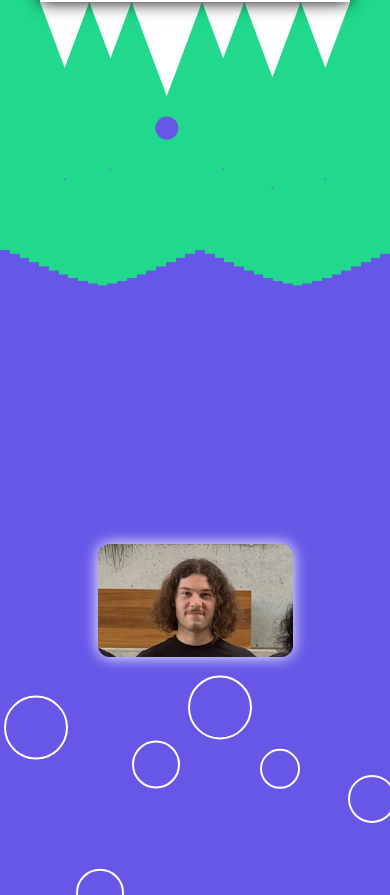
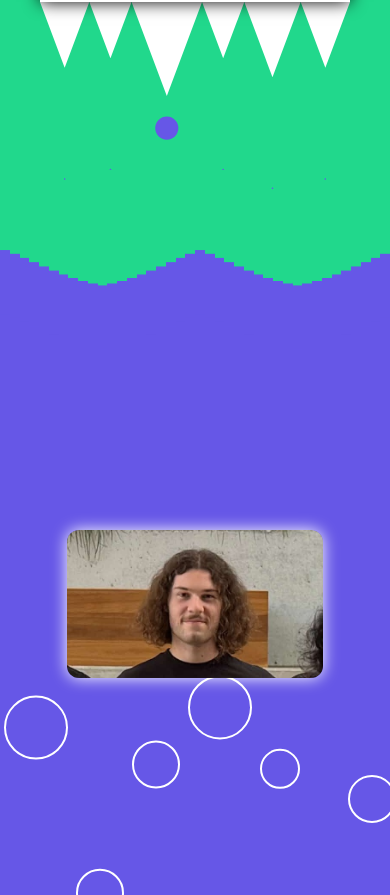
Before and after one commit to Games4Doritos/Personal-Website, a Next.js app: page /about in a window 390 px wide. Shown: the part 1282-2177 px from the top of the page. Built offline with nearby package versions, Linux system fonts and the light colour scheme.

Commit message:
Fixed About page image responsiveness

```diff
--- a/src/app/about/page.tsx
+++ b/src/app/about/page.tsx
@@ -48,7 +48,7 @@ const points: ReactElement[] = [
         <div className="px-[calc(10%-1.25rem)]">
         {experiences.map((experience, id) => (
             <div className="text-left pb-5" key={id}>
-                <p className="text-alt text-2xl absolute leading-5 "><b>&rarr;</b></p>
+                <p className="text-alt text-2xl absolute leading-5"><b>&rarr;</b></p>
                 <div className="pl-8">
                     {experience.title}
                     <Link href={experience.link} target="_blank" className="mx-1">
--- a/src/components/fluidBody.tsx
+++ b/src/components/fluidBody.tsx
@@ -90,8 +90,8 @@ export default function FluidBody({width}: props){
                 <div
                     className="h-150 w-full bg-alt flex justify-evenly m-0 overflow-clip items-center"
                 >
-                    <motion.div className="absolute z-1 max-w-1/2 max-h-72"
-                        //max height of image will be 3/5 * h
+                    <motion.div className="absolute z-1 min-w-64 w-1/2 max-w-149.5 flex justify-center"
+
                         animate={{
                             y:[10,-10,10],
                         }}
```
